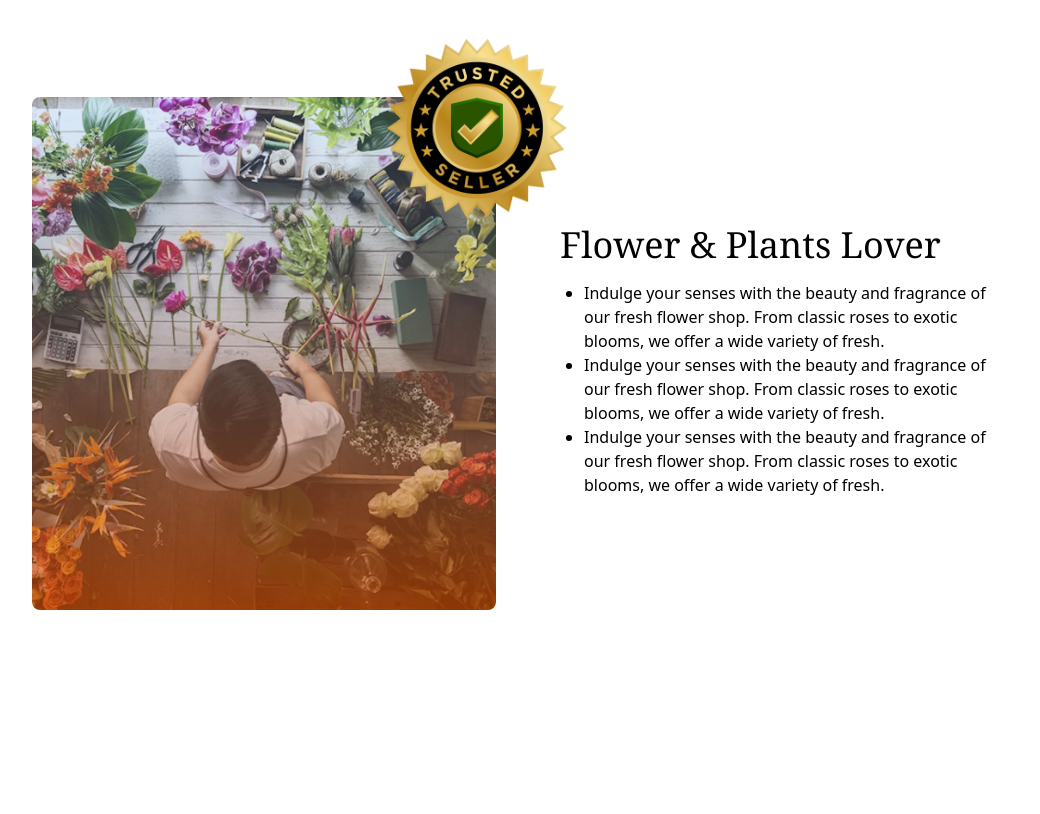
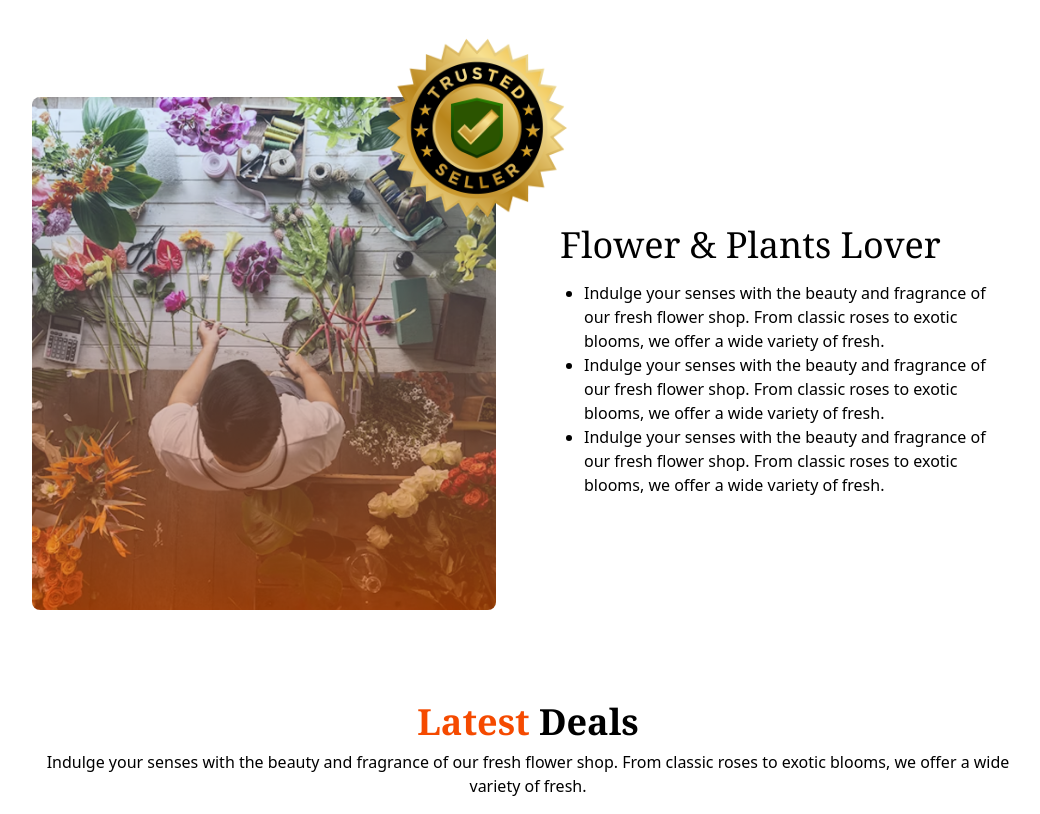
Before and after one commit to bhittu21/b12a02, a plain HTML site: page index.html in a window 1280 px wide. Shown: the part 1613-2427 px from the top of the page, without its empty margins (112-1152 px from the left). Before the commit the page ends 2239 px from the top, so only its background shows below. Drawn offline with nearby package versions, Linux system fonts and the light colour scheme.

Commit message:
Added Head Deal

```diff
--- a/index.html
+++ b/index.html
@@ -127,5 +127,15 @@
             </div>
          </div>
 
+         <!-- deals -->
+          <div class="max-w-5xl m-auto p-4 mt-15">
+
+            <h2 class="font-noto text-4xl text-center font-bold"><span class="text-orange-600">Latest </span>Deals</h2>
+            <p class="text-center mt-2">Indulge your senses with the beauty and fragrance of our fresh flower shop. From classic roses to exotic blooms, we offer a wide variety of fresh.</p>
+          </div>
+
+          <!--  -->
+
+
 </body>
 </html>
```
